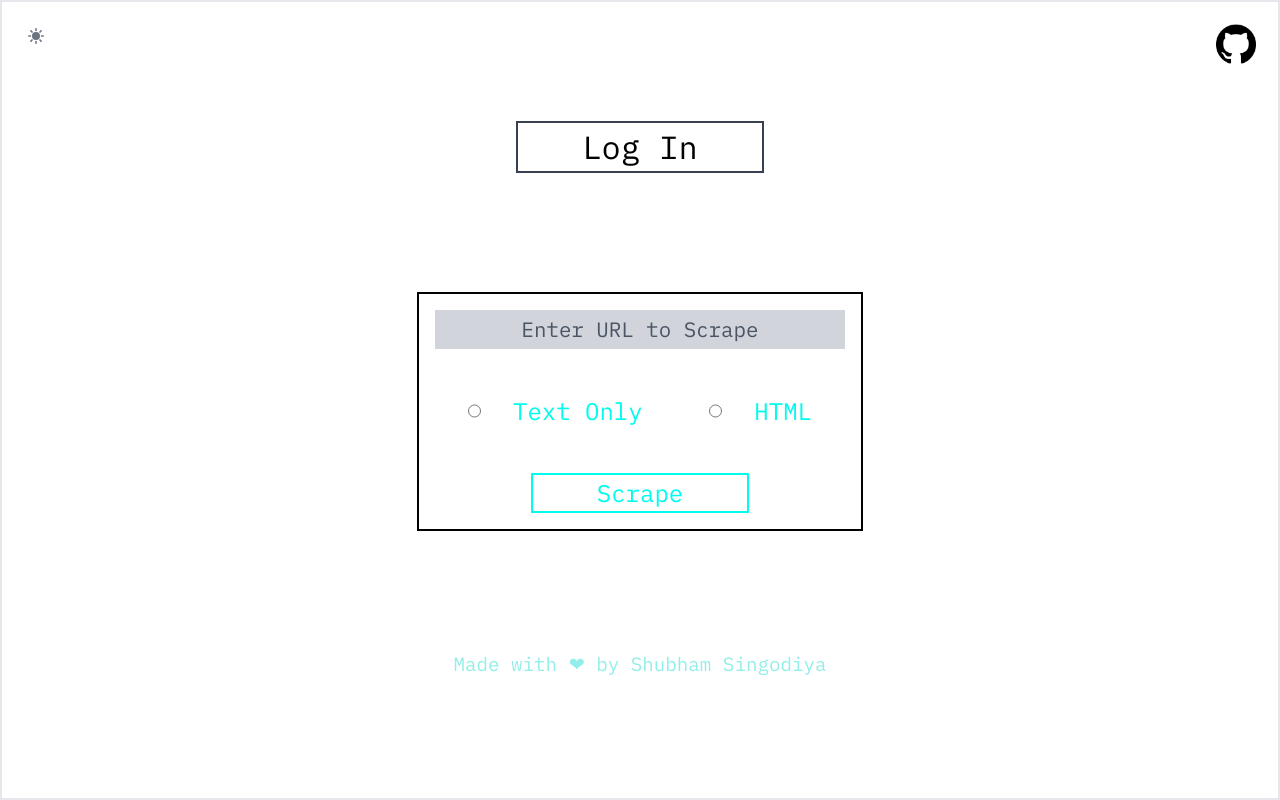
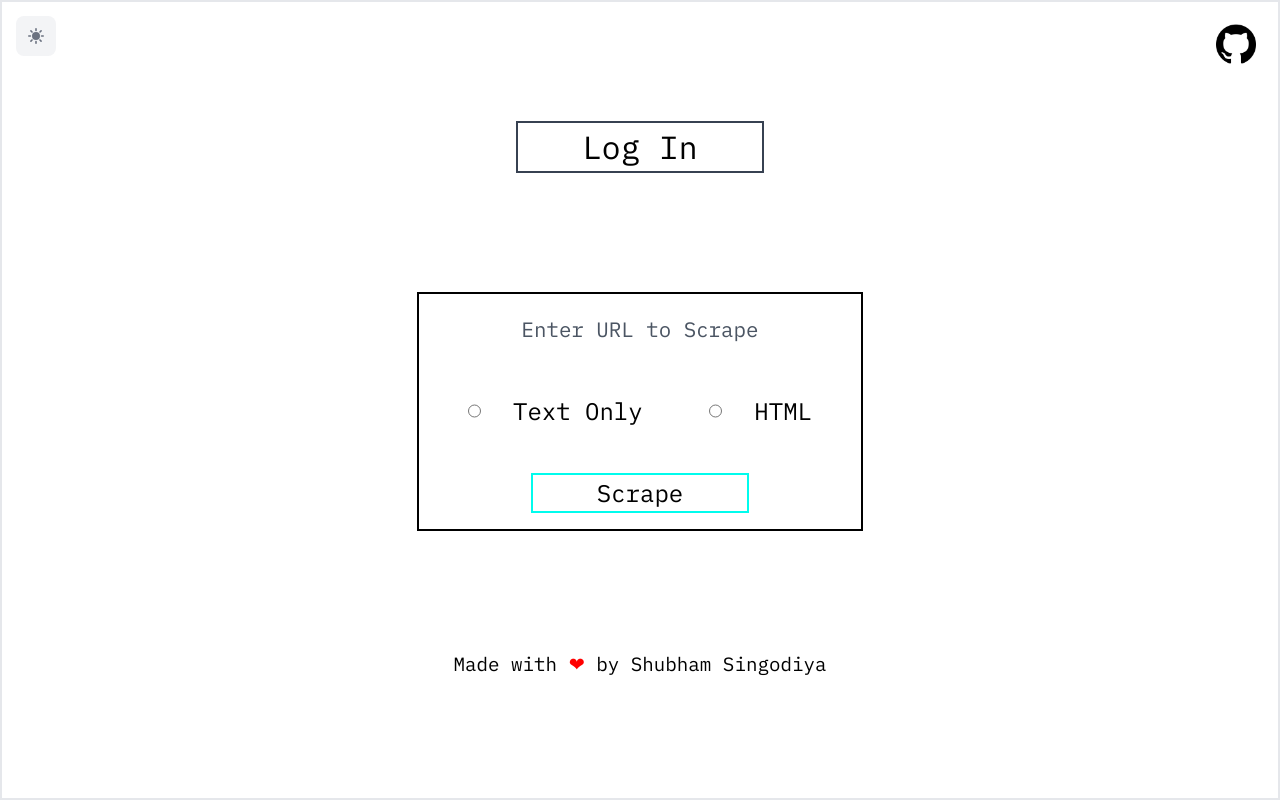
Before and after one commit to singodiyashubham87/ScrapeIt, a React (Vite) app: page / in a window 1280 px wide. Built offline with nearby package versions, Linux system fonts and the light colour scheme.

Commit message:
Committing local changes to LandingPage.jsx

```diff
--- a/src/components/LandingPage.jsx
+++ b/src/components/LandingPage.jsx
@@ -154,8 +154,8 @@ function LandingPage() {
   return (
     <ThemeProvider>
       <>
-        <div className={`landingContainer font-primary relative${isDarkMode ? 'bg-black text-white' : 'bg-white text-black'}`}>
-          <div className={`content h-[100vh] flex flex-col justify-evenly items-center border-2 border-white-700 ${isDarkMode ? 'bg-black text-white' : 'bg-white text-black'}`}>
+      <div className={`landingContainer font-primary relative ${isDarkMode ? 'dark-mode' : 'light-mode'}`}>
+          <div className={`content h-[100vh] flex flex-col justify-evenly items-center border-2 border-white-700 ${isDarkMode ? 'bg-black text-white' : 'light-mode'}`}>
             {/* GitHub logo link */}
             <Link
               to={"https://github.com/singodiyashubham87/ScrapeIt"}
@@ -193,7 +193,7 @@ function LandingPage() {
   id="theme-toggle"
   data-tooltip-target="tooltip-toggle"
   type="button"
-              className={`text-gray-500 inline-flex items-center justify-center dark:text-gray-400 hover:bg-gray-100 w-10 h-10 dark:hover:bg-gray-700 focus:outline-none focus:ring-4 focus:ring-gray-200 dark:focus:ring-gray-700 rounded-lg text-sm p-2.5 fixed top-0 left-0 m-4 ${isDarkMode ? 'dark' : ''}`}
+  className={`text-gray-500 inline-flex items-center justify-center dark:text-gray-400 bg-gray-100 w-10 h-10 dark:bg-gray-700 focus:outline-none focus:ring-4 focus:ring-gray-200 dark:focus:ring-gray-700 rounded-lg text-sm p-2.5 fixed top-0 left-0 m-4 ${isDarkMode ? 'dark' : ''}`}
   onClick={toggleThemeMode}
 >
   {/* Dark mode icon */}
@@ -220,12 +220,12 @@ function LandingPage() {
   </svg>
 </button>
 
+
             {/* Input box and Scrape button */}
             <div className={`inputBox h-[25%] md:h-[30%] w-[90%] sm:w-[70%] md:w-[60%] lg:w-[50%] xl:w-[35%] 2xl:w-[30%] flex flex-col items-center justify-between border-2 p-4 ${isDarkMode ? 'border-white' : 'border-black'}`}>
-              {/* URL input field */}
             <input
               id="url"
-    className={`border-none w-full text-center text-[1rem] vsm:text-[1.3rem] md:text-[1.5rem] xl:text-[2rem] px-2 py-1 ${isDarkMode ? 'bg-white text-black placeholder-gray-600' : 'bg-gray-300 text-black placeholder-gray-600'}`}
+              className={`border-none w-full text-center text-[1rem] vsm:text-[1.3rem] md:text-[1.5rem] xl:text-[2rem] px-2 py-1 ${isDarkMode ? 'bg-white text-black placeholder-gray-600' : 'bg-white text-black placeholder-gray-600 '}`}
               type="text"
               placeholder="Enter URL to Scrape"
             />
@@ -241,11 +241,12 @@ function LandingPage() {
                   onChange={() => setSelectedRadioButton("true")}
                 />
                 <label
-                  className="text-primary text-[1.2rem] vsm:text-[1.5rem] md:text-[2rem]"
+  className={`${isDarkMode ? 'text-primary' : 'text-dark'} text-[1.2rem] vsm:text-[1.5rem] md:text-[2rem]`}
   htmlFor="textOnly"
 >
   Text Only
 </label>
+
               </div>
               <div className="htmlRadioButton flex justify-center">
                 <input
@@ -257,25 +258,27 @@ function LandingPage() {
                   onChange={() => setSelectedRadioButton("true")}
                 />
                <label
-                  className="text-primary text-[1.2rem] vsm:text-[1.5rem] md:text-[2rem]"
+  className={`${isDarkMode ? 'text-primary' : 'text-dark'} text-[1.2rem] vsm:text-[1.5rem] md:text-[2rem]`}
   htmlFor="radioHtml"
 >
   HTML
 </label>
+
               </div>
             </div>
             <button
               onClick={handleScrapeClick}
-              className={`bg-transparent text-[1.2rem] vsm:text-[1.5rem] md:text-[2rem] text-primary px-16 hover:bg-primary hover:text-black border-2 border-primary ${isDarkMode ? 'text-white' : 'text-black'}`}
+              className={`bg-transparent text-[1.2rem] vsm:text-[1.5rem] md:text-[2rem]  px-16 hover:bg-primary hover:text-black border-2 border-primary ${isDarkMode ? 'text-white' : 'text-black'}`}
             >
               Scrape
             </button>
             {loader && showLoaderImage()}
             {showModal && showModalComponent()}
           </div>
-          <h3 className="text-secondary text-[1rem] vsm:text-[1.2rem] md:text-[2rem] sm:text-[1.5rem]">
-            Made with <span>&#x2764;</span> by Shubham Singodiya
+          <h3 className={`text-[1rem] vsm:text-[1.2rem] md:text-[2rem] sm:text-[1.5rem] ${isDarkMode ? 'text-secondary' : 'text-black'}`}>
+  Made with {isDarkMode ? <span>&#x2764;</span> : <span style={{ color: 'red' }}>&#x2764;</span>} by Shubham Singodiya
 </h3>
+
         </div>
       </div>
     </>
```
Lines whose indentation alone changed are shown as unchanged.
